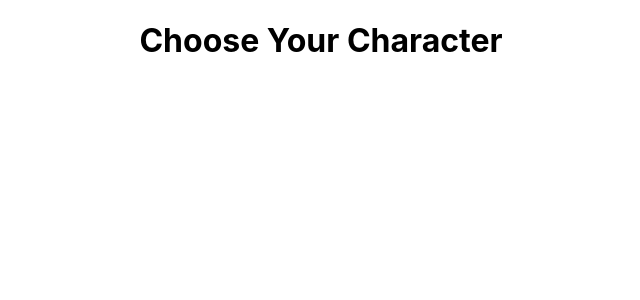
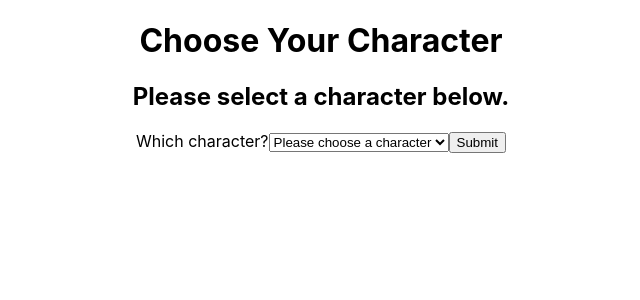
Before and after one commit to FeliciaNemet/project-three, a React (Create React App) app: page / in a window 1280 px wide. Shown: the top 300 px of the page, without its empty margins (319-959 px from the left). Built offline with nearby package versions, Linux system fonts and the light colour scheme; no server answers.

Commit message:
added select menu

```diff
--- a/src/App.js
+++ b/src/App.js
@@ -7,6 +7,8 @@ import './App.css';
 
 function App() {
   const [character, setCharacter] = useState([]);
+  const [userInput, setUserInput] = useState('');
+  const [searchTerm, setSearchTerm] = useState('')
 
   useEffect( () => {
 
@@ -15,20 +17,52 @@ function App() {
       method: 'GET',
       dataResponse: 'json',
       params: {
-        // q: 'Spider-Man'
-        nameStartsWith: 'Iron Man',
+        name: "Iron Man",
         limit: 1
       }
     }).then((response) => {
       console.log(response.data.data.results)
-      setCharacter(response)
+      setCharacter(response.data.data.results)
     });
-  }, []);
+  }, [searchTerm]);
+
+  const handleInput = (event) => {
+    console.log('is this working?', event.target.value);
+    setCharacter(event.target.value);
+  }
+
+  const handleSubmit = (event) => {
+    event.preventDefault();
+    setSearchTerm(character);
+  }
+
 
 
   return (
     <div className="App">
       <h1>Choose Your Character</h1>
+      <h2>Please select a character below.</h2>
+
+      <form onSubmit={handleSubmit}>
+        <label htmlFor="characterChoice">Which character?</label>
+        <select name="characterChoice" id="characterChoice">
+          <option value defaultValue >Please choose a character</option>
+          <option value="spider-man">Spider-Man</option>
+          <option value="iron man">Iron Man</option>
+          <option value="green- oblin">Green Goblin</option>
+          <option value="doctor octopus">Doctor Octopus</option>
+          <option value="daredevil">Daredevil</option>
+          <option value="iron fist">Iron Fist</option>
+          <option value="venom eddie brock">Venom</option>
+          <option value="black panther">Black Panther</option>
+          <option value="erik killmonger">Erik Killmonger</option>
+        </select>
+      <button>Submit</button>
+      </form>
+      <div>
+        <h3>{}</h3>
+        <img src="" alt="" />
+      </div>
     </div>
   );
 }
```
